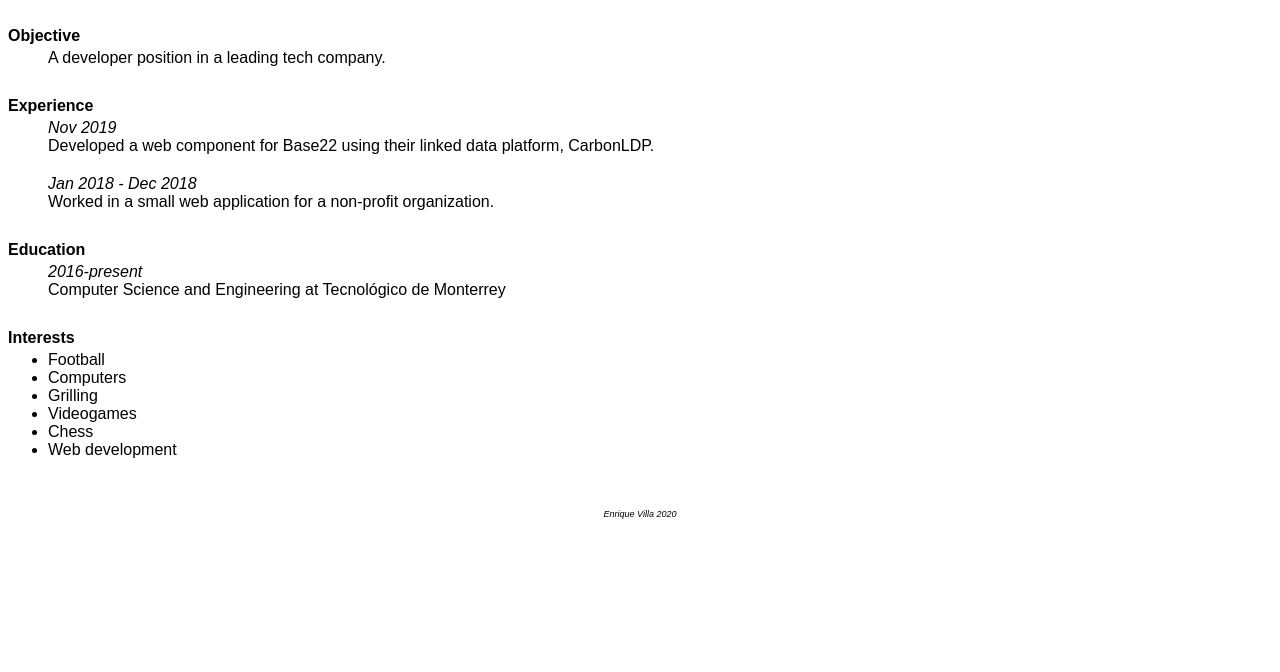
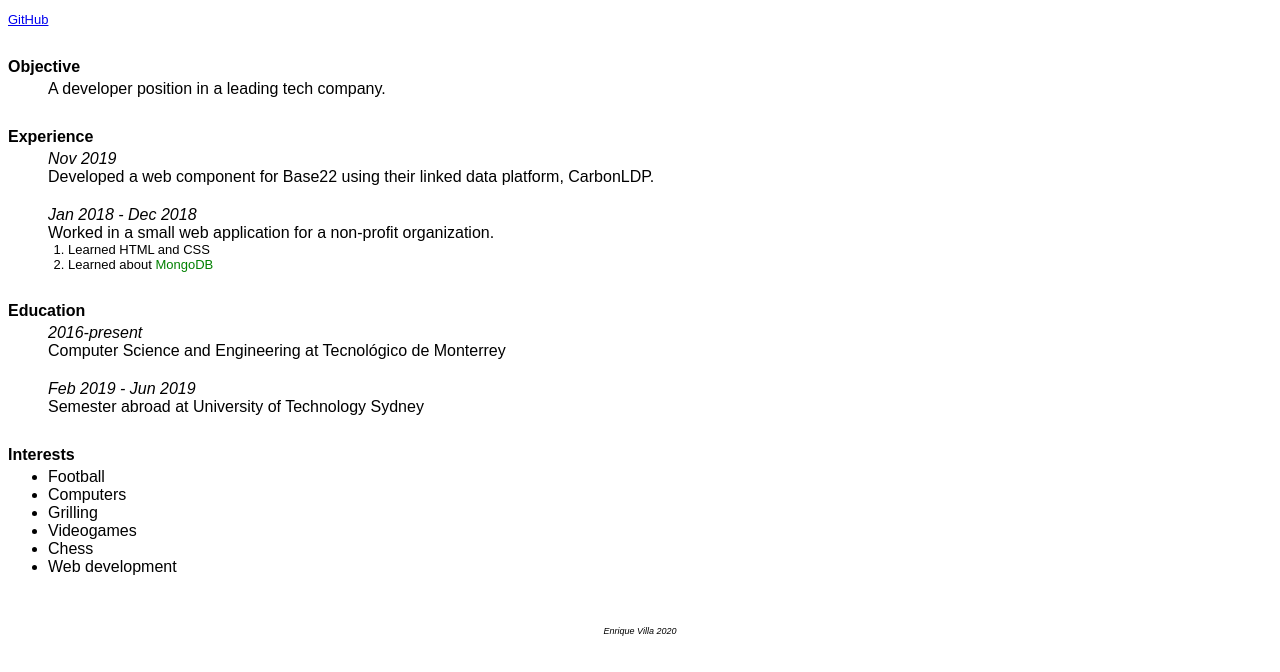
Before and after one commit to enriquevilla/Lab1, a plain HTML site: page index.html in a window 1280 px wide. Shown: the part 114-786 px from the top of the page. Drawn offline with Linux system fonts and the light colour scheme.

Commit message:
Added missing tags

```diff
--- a/index.html
+++ b/index.html
@@ -8,11 +8,8 @@
     </title>
 </head>
 <body>
-    <main>
     <header>
-            <a href="https://enriquevilla.github.io/Lab1">
         <img class="header-image" src="./img/logo.png" alt="logo">
-            </a>
         <p class="header-name">
             Enrique Villa
         </p>
@@ -20,7 +17,13 @@
             Av. Eugenio Garza Sada 2501 Sur, Tecnológico, 64849 Monterrey, N.L.
         </address>
         <p class="header-details">81 8000 0000</p>
+        <nav>
+            <a href="https://github.com/enriquevilla" class="header-details">
+                GitHub
+            </a>
+        </nav>
     </header>
+    <main>
         <section>
             <h6 class="section-title">
                 Objective
@@ -33,29 +36,51 @@
             <h6 class="section-title">
                 Experience
             </h6>
+            <div>
                 <p class="section-dates">
                     Nov 2019
                 </p>
                 <p class="section-details">
                     Developed a web component for Base22 using their linked data platform, CarbonLDP.
                 </p>
+            </div>
+            <div>
                 <p class="section-dates">
                     Jan 2018 - Dec 2018
                 </p>
                 <p class="section-details">
                     Worked in a small web application for a non-profit organization.
                 </p>
+                <ol>
+                    <li>
+                        Learned HTML and CSS
+                    </li>
+                    <li>
+                        Learned about <span class="span-use">MongoDB</span>
+                    </li>
+                </ol>
+            </div>
         </section>
         <section>
             <h6 class="section-title">
                 Education
             </h6>
+            <div>
                 <p class="section-dates">
                     2016-present
                 </p>
                 <p class="section-details">
                     Computer Science and Engineering at Tecnológico de Monterrey
                 </p>
+            </div>
+            <div>
+                <p class="section-dates">
+                    Feb 2019 - Jun 2019
+                </p>
+                <p class="section-details">
+                    Semester abroad at University of Technology Sydney
+                </p>
+            </div>
         </section>
         <section>
             <h6 class="section-title">
@@ -82,9 +107,9 @@
                 </li>
             </ul>
         </section>
+    </main>
     <footer>
         Enrique Villa 2020
     </footer>
-    </main>
 </body>
 </html>
--- a/styles.css
+++ b/styles.css
@@ -48,6 +48,16 @@ section ul {
     margin: 0px;
 }
 
+section ol {
+    margin-top: -20px;
+    margin-left: 20px;
+    font-size: small;
+}
+
+.span-use {
+    color: green;
+}
+
 /* footer styles */
 
 footer {
```
Lines whose indentation alone changed are shown as unchanged.
